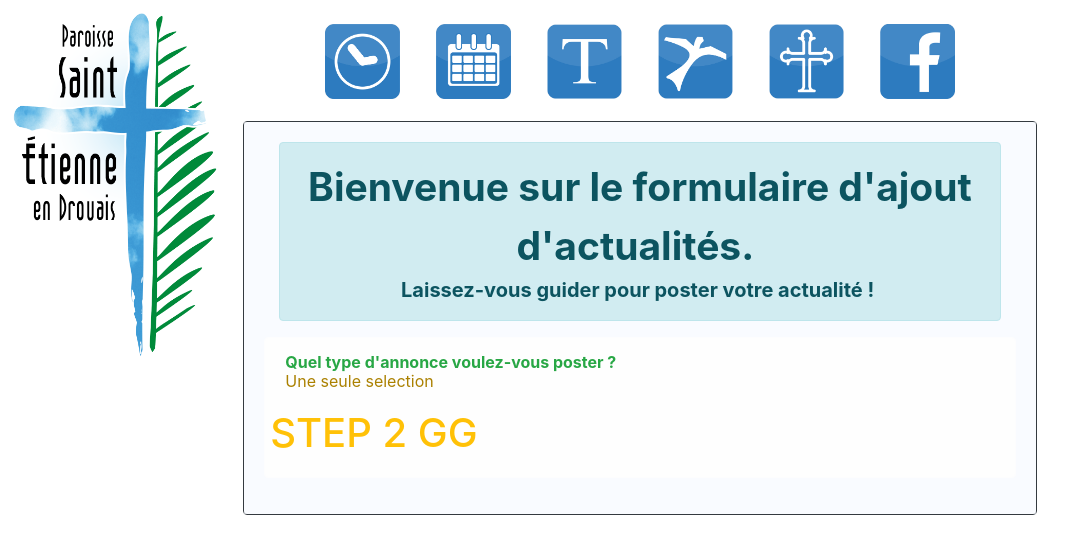
After one commit to ty1l3r/Saint-Etienne, a Symfony app: template templates/publication/Step2.html.twig in a window 1280 px wide. The commit adds this page. Shown: the top 554 px of the page, without its empty margins (0-1086 px from the left). Run offline with Twig, Linux system fonts and the light colour scheme; the template is opened without the code that fills it, so the values that code supplies are empty; some libraries are stand-ins or nearby versions.

Commit message:
Avant recherche sur ChoiceType

```diff
--- a/templates/base.html.twig
+++ b/templates/base.html.twig
@@ -17,15 +17,15 @@
         <link rel="icon" type="image/png" sizes="180x180" href="img/180.png">
         <link rel="icon" type="image/png" sizes="192x192" href="img/192.png">
         <link rel="icon" type="image/png" sizes="512x512" href="img/512.png">
-        <link rel="stylesheet" href="../bootstrap/css/bootstrap.min.css">
-        <link rel="stylesheet" href="../fonts/ionicons.min.css">
-        <link rel="stylesheet" href="../fonts/line-awesome.min.css">
+        <link rel="stylesheet" href="../../bootstrap/css/bootstrap.min.css">
+        <link rel="stylesheet" href="../../fonts/ionicons.min.css">
+        <link rel="stylesheet" href="../../fonts/line-awesome.min.css">
         <link rel="stylesheet" href="https://fonts.googleapis.com/css?family=Roboto+Slab:300,400|Roboto:300,400,700">
         <link rel="stylesheet" href="https://cdnjs.cloudflare.com/ajax/libs/animate.css/3.5.2/animate.min.css">
-        <link rel="stylesheet" href="../css/Navigation-Clean.css">
-        <link rel="stylesheet" href="../css/Navigation-with-Search.css">
-        <link rel="stylesheet" href="../css/styles.css">
-        <link rel="stylesheet" href="../css/Google-Style-Login.css">
+        <link rel="stylesheet" href="../../css/Navigation-Clean.css">
+        <link rel="stylesheet" href="../../css/Navigation-with-Search.css">
+        <link rel="stylesheet" href="../../css/styles.css">
+        <link rel="stylesheet" href="../../css/Google-Style-Login.css">
 
     </head>
 
@@ -48,9 +48,9 @@
 
         {% block body %}{% endblock %}
 
-  <script src="../js/jquery.min.js"></script>
-    <script src="../bootstrap/js/bootstrap.min.js"></script>
-    <script src="../js/bs-animation.js"></script>
+  <script src="../../js/jquery.min.js"></script>
+    <script src="../../bootstrap/js/bootstrap.min.js"></script>
+    <script src="../../js/bs-animation.js"></script>
         {% block javascripts %}{% endblock %}
 
     </body>
--- a/templates/home/-texte.seul.html.twig
+++ b/templates/home/-texte.seul.html.twig
@@ -1,7 +1,7 @@
 
 
 
-<div class="card border-dark" style="background-color: #ffffff;margin-top: 10px;margin-right: -24px;">
+<div class="card border-dark" id="infoImgPortrait" style="background-color: #ffffff;margin-top: 10px;margin-right: 0px;">
     <div class="card-body">
          <h4 class="text-primary card-title"
             style="font-family: 'Roboto Condensed', sans-serif;color: rgb(18,64,111);margin-bottom: -3px;">
--- a/templates/partials/menu.html.twig
+++ b/templates/partials/menu.html.twig
@@ -1,7 +1,7 @@
     <div class="row fixed-top" id="menu" style="margin: 0px;">
-        <div class="col-md-2 col-lg-2 col-xl-2 order-3 order-sm-3 order-md-2 order-lg-1 order-xl-1" id="colGauche" style="padding: 0px;margin-right: 0px;/*z-index: 3000;*//*top: 12px;*//*position: fixed;*/"><img class="img-fluid d-xl-flex" src="../img/Logo-St-EtienneResize.png" style="width: 231px;margin-left: 10px;margin-top: 10px;/*position: fixed;*/"></div>
+        <div class="col-md-2 col-lg-2 col-xl-2 order-3 order-sm-3 order-md-2 order-lg-1 order-xl-1" id="colGauche" style="padding: 0px;margin-right: 0px;/*z-index: 3000;*//*top: 12px;*//*position: fixed;*/"><img class="img-fluid d-xl-flex" src="../../img/Logo-St-EtienneResize.png" style="width: 231px;margin-left: 10px;margin-top: 10px;/*position: fixed;*/"></div>
         <div class="col-sm-12 col-md-12 col-lg-10 col-xl-8 order-1 order-sm-1 order-md-1 order-lg-2 order-xl-2"
-            id="colCentral" style="padding: 0px;">
+            id="colCentral" style="height: 10px;">
             <div class="row" style="margin: 0px;">
                 <div class="col d-md-flex d-xl-flex justify-content-md-center justify-content-lg-center justify-content-xl-center" style="z-index: 2;background-color: rgba(255,255,255,0);">
                     <nav class="navbar navbar-light navbar-expand-md navigation-clean-search" style="background-color: rgba(255,255,255,0);">
@@ -9,12 +9,12 @@
                             <div class="collapse navbar-collapse"
                                 id="navcol-1">
                                 <ul class="nav navbar-nav" style="/*background-color: black;*//*display: inline;*/">
-                                    <li class="nav-item" role="presentation" id="icone1"><a class="nav-link active" id="link1" href="#"><img class="d-flex" data-bs-hover-animate="swing" id="ic1" src="../img/boutons-Paroisse1.png"></a></li>
-                                    <li class="nav-item" role="presentation" id="icone2"><a class="nav-link" id="link2" href="#"><img data-bs-hover-animate="swing" id="ic2" src="../img/boutons-Paroisse2.png"></a></li>
-                                    <li class="nav-item" role="presentation"><a class="nav-link" id="link3" href="#"><img data-bs-hover-animate="swing" id="ic3" src="../img/boutons-Paroisse3.png"></a></li>
-                                    <li class="nav-item" role="presentation"><a class="nav-link" id="link4" href="#"><img data-bs-hover-animate="swing" id="ic4" src="../img/boutons-Paroisse4.png"></a></li>
-                                    <li class="nav-item" role="presentation"><a class="nav-link" id="link5" href="#"><img data-bs-hover-animate="swing" id="ic5" src="../img/boutons-Paroisse5.png"></a></li>
-                                    <li class="nav-item" role="presentation"><a class="nav-link" id="link6" href="#"><img data-bs-hover-animate="swing" id="ic6" src="../img/boutons-Paroisse6.png"></a></li>
+                                    <li class="nav-item" role="presentation" id="icone1"><a class="nav-link active" id="link1" href="#"><img class="d-flex" data-bs-hover-animate="swing" id="ic1" src="../../img/boutons-Paroisse1.png"></a></li>
+                                    <li class="nav-item" role="presentation" id="icone2"><a class="nav-link" id="link2" href="#"><img data-bs-hover-animate="swing" id="ic2" src="../../img/boutons-Paroisse2.png"></a></li>
+                                    <li class="nav-item" role="presentation"><a class="nav-link" id="link3" href="#"><img data-bs-hover-animate="swing" id="ic3" src="../../img/boutons-Paroisse3.png"></a></li>
+                                    <li class="nav-item" role="presentation"><a class="nav-link" id="link4" href="#"><img data-bs-hover-animate="swing" id="ic4" src="../../img/boutons-Paroisse4.png"></a></li>
+                                    <li class="nav-item" role="presentation"><a class="nav-link" id="link5" href="#"><img data-bs-hover-animate="swing" id="ic5" src="../../img/boutons-Paroisse5.png"></a></li>
+                                    <li class="nav-item" role="presentation"><a class="nav-link" id="link6" href="#"><img data-bs-hover-animate="swing" id="ic6" src="../../img/boutons-Paroisse6.png"></a></li>
                                 </ul>
                                 <form class="form-inline mr-auto" target="_self">
                                     <div class="form-group"><label for="search-field"></label></div>
--- /dev/null
+++ b/templates/publication/Step2.html.twig
@@ -0,0 +1,69 @@
+{% extends 'base.html.twig' %}
+
+{% block title %}Hello PublicationController!{% endblock %}
+
+{% block body %}
+
+{% include "partials/menu.html.twig" %}
+
+<div class="row" id="CONTENT" style="margin: 0px;margin-left: 0px;margin-right: 0px;">
+    <div class="col-1 col-sm-1 col-md-2 col-lg-2 col-xl-2 order-1 order-sm-1 order-md-3 order-lg-1 order-xl-1"
+        id="contentColGauche" style="padding: 0px;">
+    </div>
+    <div class="col-11 col-sm-11 col-md-12 col-lg-10 col-xl-8 order-1 order-sm-1 order-md-1 order-lg-2 order-xl-2"
+        id="contentColCONTENT" style="padding: 0px;">
+        <div class="row" id="1" style="margin: 0px;margin-left: 15px;margin-right: 15px;">
+            <div class="col">
+
+                <div class="card border-dark"
+                    style="background-color: #ffffff;margin-top: 121px;margin-right: 0px;margin-left: 0px;">
+                    <div class="card-body"
+                        style="background-color: rgba(245,247,255,0.55);padding-right: 20px;margin-top: 0px;">
+                        <div class="row"
+                            style="margin: -17px;margin-top: 0px;margin-right: 0px;margin-bottom: 0px;margin-left: 0px;">
+                            <div class="col">
+                                <div role="alert" class="alert alert-info" style="padding: 15px;">
+                                    <div class="row">
+                                        <div class="col text-center" style="font-size: 19px;"><span
+                                                style="font-size: 39px;"><strong>Bienvenue sur le formulaire d&#39;ajout
+                                                    d&#39;actualités. </strong></span></div>
+                                    </div>
+                                    <div class="row">
+                                        <div class="col text-center"><span style="font-size: 20px;"><strong>Laissez-vous
+                                                    guider pour poster votre actualité ! </strong></span></div>
+                                    </div>
+                                </div>
+                            </div>
+                        </div>
+                        <div role="alert" class="alert alert-light text-warning">
+                            <div class="row" id="question">
+                                <div class="col" style="margin-bottom: -5px;"><span class="text-success"><strong>Quel
+                                            type d&#39;annonce voulez-vous poster ?</strong></span></div>
+                            </div>
+                            <div class="row" id="question">
+                                <div class="col" style="margin-bottom: 0px;">
+                                    <p style="color: rgb(171,129,1);">Une seule selection</p>
+                                </div>
+                            </div>
+                            <div class="row" id="question">
+
+  <h1> STEP 2 GG </h1>
+
+
+                            </div>
+                        </div>
+                    </div>
+                </div>
+
+
+
+
+
+            </div>
+        </div>
+    </div>
+    <div class="col-xl-1 order-3 order-sm-3 order-md-3 order-lg-3 order-xl-3" id="contentColDroite"
+        style="padding: 0px;">
+    </div>
+</div>
+{% endblock %}
--- /dev/null
+++ b/templates/publication/formulaireTexteSeul.html.twig
@@ -0,0 +1 @@
+<h1>formulaireTexteSeul.html.twig</h1>
```
Also changed, not shown: src/Controller/PublicationController.php (added, +115 -0 lines), src/Entity/Selection.php (added, +63 -0 lines), src/Form/SelectionType.php (added, +61 -0 lines), src/Repository/SelectionRepository.php (added, +50 -0 lines), templates/publication/Step1.html.twig (added, +76 -0 lines), templates/publication/createPortraitPaysage.html.twig (added, +59 -0 lines), templates/publication/formulaireImageSeule.html.twig (added, +23 -0 lines).
